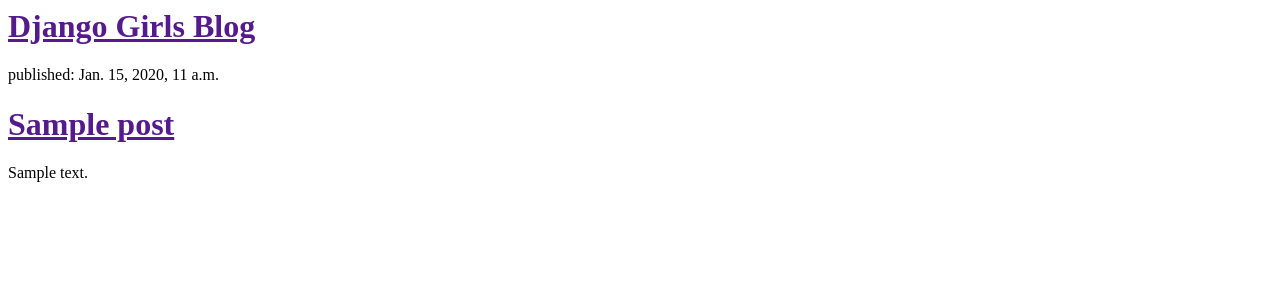
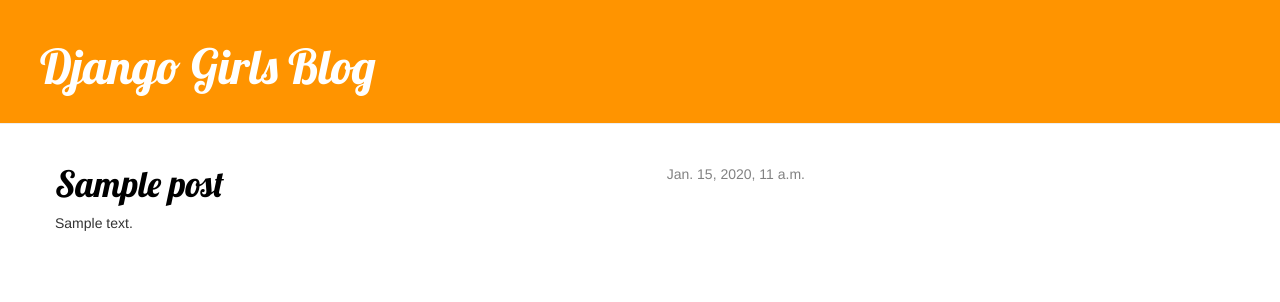
Before and after one commit to folmeansall/my-first-blog, a Django app: template blog/templates/blog/post_list.html in a window 1280 px wide. Shown: the top 302 px of the page. Run offline with Django 3.2, Linux system fonts and the light colour scheme; the template is opened without the code that fills it: values that come from a table or form of the project are taken from there, others are empty; tables that the repository leaves empty hold one stand-in row (values such as "Sample post"); parts of the project's set-up code (start-up, migrations or seed data) failed here and were passed over; some libraries are stand-ins or nearby versions.

Commit message:
Dodano widok i szablon dla poszczególnego pliku na stronie

```diff
--- /dev/null
+++ b/blog/templates/blog/base.html
@@ -0,0 +1,23 @@
+{% load staticfiles %}
+<html>
+	<head>
+		<link rel="stylesheet" href="//maxcdn.bootstrapcdn.com/bootstrap/3.2.0/css/bootstrap.min.css">
+		<link rel="stylesheet" href="//maxcdn.bootstrapcdn.com/bootstrap/3.2.0/css/bootstrap-theme.min.css">
+		<link rel="stylesheet" href="{% static 'css/blog.css' %}">
+		<title> Blog Zuzy</title>
+		<link href="//fonts.googleapis.com/css?family=Lobster&subset=latin,latin-ext" rel="stylesheet" type="text/css">
+	</head>
+	<body>
+    <div class="page-header">
+        <h1><a href="/">Django Girls Blog</a></h1>
+    </div>
+    <div class="content container">
+        <div class="row">
+            <div class="col-md-8">
+            {% block content %}
+            {% endblock %}
+            </div>
+        </div>
+		</div>
+	</body>
+</html>
--- a/blog/templates/blog/post_list.html
+++ b/blog/templates/blog/post_list.html
@@ -1,16 +1,21 @@
-<html>
-	<head>
-		<title> Blog Zuzy</title>
-	</head>
-	<body>
-		<div>
-			<h1><a href="">Django Girls Blog</a></h1>
+           {% extends 'blog/base.html' %}
+           {% block content %}
+    {% for post in posts %}
+        <div class="post">
+            <div class="date">
+                {{ post.published_date }}
             </div>
+           <h1><a href="{% url 'post_detail' pk=post.pk %}">{{ post.title }}</a></h1>
+            <p>{{ post.text|linebreaks }}</p>
+        </div>
+    {% endfor %}
+{% endblock content %}
             {% for post in posts %}
-				<div>
-					<p>published: {{post.published_date}}</p>
+                <div class="post">
+                    <div class="date">
+                        {{ post.published_date }}
+                    </div>
                     <h1><a href="">{{ post.title }}</a></h1>
                     <p>{{ post.text|linebreaks }}</p>
                 </div>
-
             {% endfor %}
--- a/blog/urls.py
+++ b/blog/urls.py
@@ -1,6 +1,7 @@
-from django.conf.urls import url
+from django.conf.urls import include, url
 from . import views
 
 urlpatterns = [
     url(r'^$', views.post_list, name='post_list'),
+    url(r'^post/(?P<pk>[0-9]+)/$', views.post_detail, name='post_detail'),
 ]
--- a/blog/views.py
+++ b/blog/views.py
@@ -1,7 +1,12 @@
 from django.shortcuts import render
 from django.utils import timezone
 from .models import Post
+from django.shortcuts import render, get_object_or_404
 
 def post_list(request):
 	posts = Post.objects.filter(published_date__lte=timezone.now()).order_by('published_date')
 	return render(request, 'blog/post_list.html',{'posts' : posts})
+
+def post_detail(request, pk):
+    post = get_object_or_404(Post, pk=pk)
+    return render(request, 'blog/post_detail.html', {'post': post})
--- a/mysite/settings.py
+++ b/mysite/settings.py
@@ -103,3 +103,6 @@
 
 STATIC_URL = '/static/'
 STATIC_ROOT = os.path.join(BASE_DIR, 'public', 'static')
+STATICFILES_DIRS = (
+    os.path.join(BASE_DIR, "static"),
+)
--- /dev/null
+++ b/static/css/blog.css
@@ -0,0 +1,55 @@
+h1 a {
+	color: #A65395;
+}
+
+h1 a {
+    color: #A65395;
+    font-family: 'Lobster';
+}
+.page-header {
+    background-color: #ff9400;
+    margin-top: 0;
+    padding: 20px 20px 20px 40px;
+}
+
+.page-header h1, .page-header h1 a, .page-header h1 a:visited, .page-header h1 a:active {
+    color: #ffffff;
+    font-size: 36pt;
+    text-decoration: none;
+}
+
+.content {
+    margin-left: 40px;
+}
+
+h1, h2, h3, h4 {
+    font-family: 'Lobster', cursive;
+}
+
+.date {
+    float: right;
+    color: #828282;
+}
+
+.save {
+    float: right;
+}
+
+.post-form textarea, .post-form input {
+    width: 100%;
+}
+
+.top-menu, .top-menu:hover, .top-menu:visited {
+    color: #ffffff;
+    float: right;
+    font-size: 26pt;
+    margin-right: 20px;
+}
+
+.post {
+    margin-bottom: 70px;
+}
+
+.post h1 a, .post h1 a:visited {
+    color: #000000;
+}
```
Also changed, not shown: blog/templates/blog/post_detail.html (added, +13 -0 lines). Lines whose indentation alone changed are shown as unchanged.
